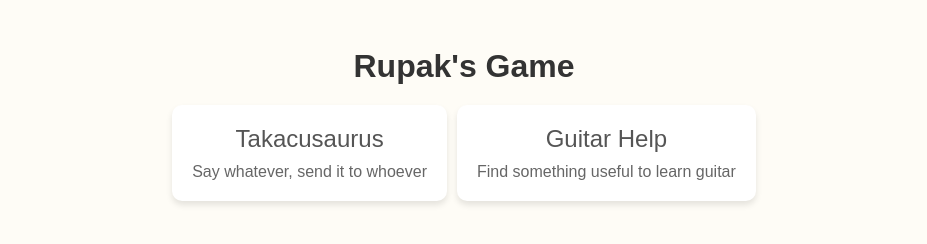
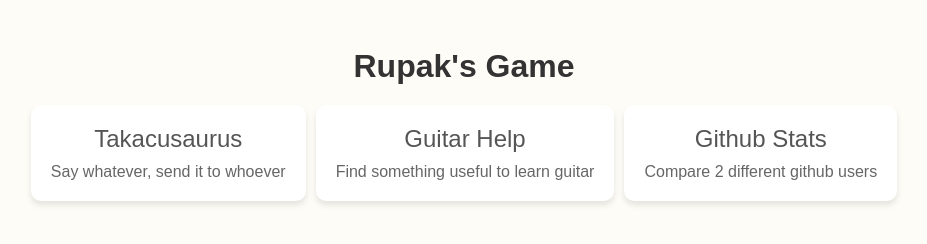
Before and after one commit to RUPAAK/pass-time, a plain HTML site: page index.html in a window 1280 px wide. Shown: the whole page, without its empty margins (176-1103 px from the left). Drawn offline with Linux system fonts and the light colour scheme.

Commit message:
github fun

```diff
--- a/index.html
+++ b/index.html
@@ -74,6 +74,12 @@
           <div class="card-desc">Find something useful to learn guitar</div>
         </div>
       </a>
+      <a href="https://rupaak.github.io/github-fun.github.io" target="_blank" class="card-link">
+        <div class="card">
+          <div class="card-title">Github Stats</div>
+          <div class="card-desc">Compare 2 different github users</div>
+        </div>
+      </a>
   </div>
 </body>
 </html>
```
